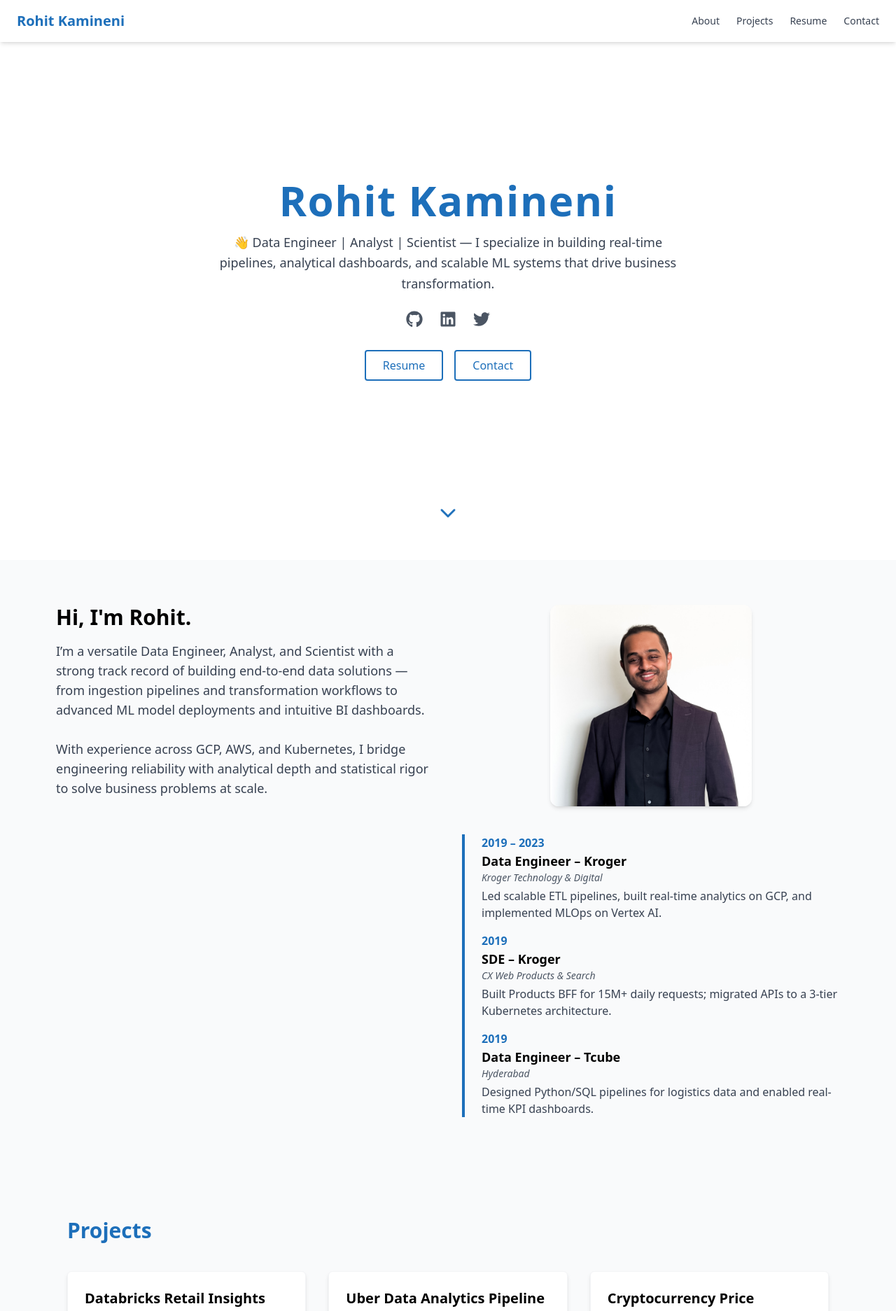
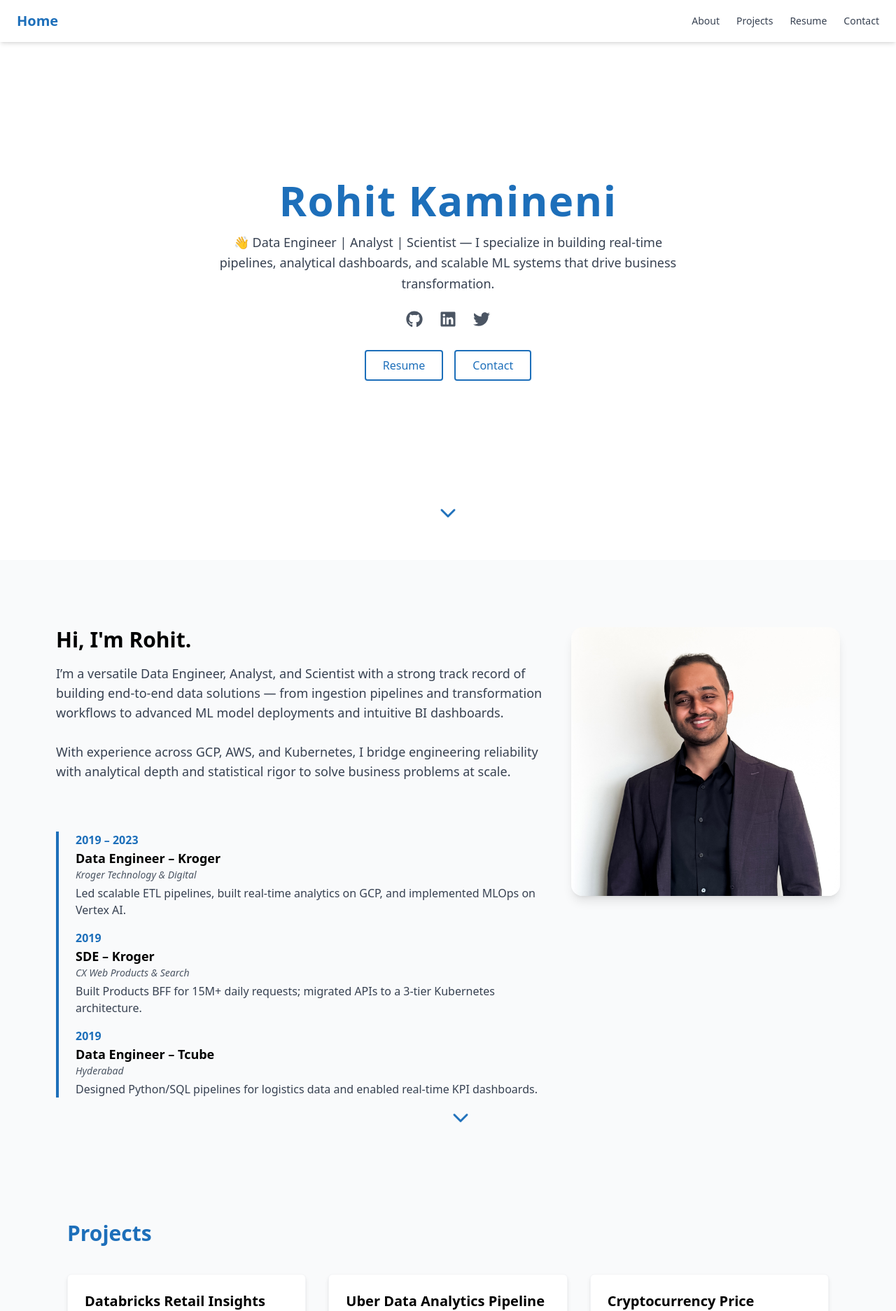
Before and after one commit to kamineni-rohit/rohit-kamineni-website, a React (Vite) app: page / in a window 1280 px wide. Shown: the top 1873 px of the page at 70% size. Built offline with nearby package versions, Linux system fonts and the light colour scheme.

Commit message:
Update About and Hero sections - v2

```diff
--- a/src/components/About.jsx
+++ b/src/components/About.jsx
@@ -1,14 +1,16 @@
 import profileImage from "../assets/IMG-20241206-WA0012.jpg";
+import { FiChevronDown } from "react-icons/fi";
 
 const About = () => {
     return (
         <section
             id="about"
-            className="bg-gray-50 py-16 px-6 md:px-20 flex justify-center"
+            className="min-h-screen bg-gray-50 py-24 px-6 md:px-20 flex justify-center relative"
         >
             <div className="w-full max-w-6xl flex flex-col md:flex-row gap-10">
-                {/* Left: Text */}
-                <div className="flex-1">
+                {/* Left: Text + Timeline below */}
+                <div className="flex-1 flex flex-col gap-12">
+                    <div>
                         <h2 className="text-3xl font-bold mb-4">Hi, I'm Rohit.</h2>
                         <p className="text-gray-700 text-lg mb-6">
                             I’m a versatile Data Engineer, Analyst, and Scientist with a strong
@@ -23,14 +25,7 @@ const About = () => {
                         </p>
                     </div>
 
-                {/* Right: Image + Timeline */}
-                <div className="flex-1 flex flex-col items-center gap-10">
-                    <img
-                        src={profileImage}
-                        alt="Rohit Kamineni"
-                        className="w-72 h-72 object-cover rounded-xl shadow-md"
-                    />
-
+                    {/* Timeline */}
                     <div className="w-full space-y-8">
                         <div className="relative pl-6 border-l-4 border-accent">
                             <div className="mb-4">
@@ -71,6 +66,25 @@ const About = () => {
                         </div>
                     </div>
                 </div>
+
+                {/* Right: Bigger image */}
+                <div className="flex justify-center items-start">
+                    <img
+                        src={profileImage}
+                        alt="Rohit Kamineni"
+                        className="w-96 h-96 object-cover rounded-2xl shadow-lg"
+                    />
+                </div>
+            </div>
+
+            {/* Down Arrow to scroll to projects */}
+            <div
+                className="absolute bottom-10 left-1/2 transform -translate-x-1/2 text-accent text-4xl cursor-pointer animate-bounce"
+                onClick={() =>
+                    document.getElementById("projects")?.scrollIntoView({ behavior: "smooth" })
+                }
+            >
+                <FiChevronDown />
             </div>
         </section>
     );
--- a/src/components/Navbar.jsx
+++ b/src/components/Navbar.jsx
@@ -6,7 +6,12 @@ const Navbar = () => {
     return (
         <nav className="fixed top-0 w-full bg-white shadow-md z-50">
             <div className="max-w-7xl mx-auto px-6 py-4 flex justify-between items-center">
-        <div className="text-accent font-bold text-xl">Rohit Kamineni</div>
+                <a
+                    href="#"
+                    className="text-accent font-bold text-xl hover:opacity-80 transition"
+                >
+                    Home
+                </a>
 
                 <button className="md:hidden" onClick={() => setIsOpen(!isOpen)}>
                     <svg className="w-6 h-6" fill="none" stroke="currentColor" strokeWidth="2"
@@ -16,8 +21,7 @@ const Navbar = () => {
                     </svg>
                 </button>
 
-        <div className={`md:flex md:space-x-6 font-medium text-gray-700 text-sm ${
-          isOpen ? 'block' : 'hidden'
+                <div className={`md:flex md:space-x-6 font-medium text-gray-700 text-sm ${isOpen ? 'block' : 'hidden'
                     }`}>
                     <a href="#about" className="block py-2 md:py-0 hover:text-accent">About</a>
                     <a href="#projects" className="block py-2 md:py-0 hover:text-accent">Projects</a>
```
Lines whose indentation alone changed are shown as unchanged.
